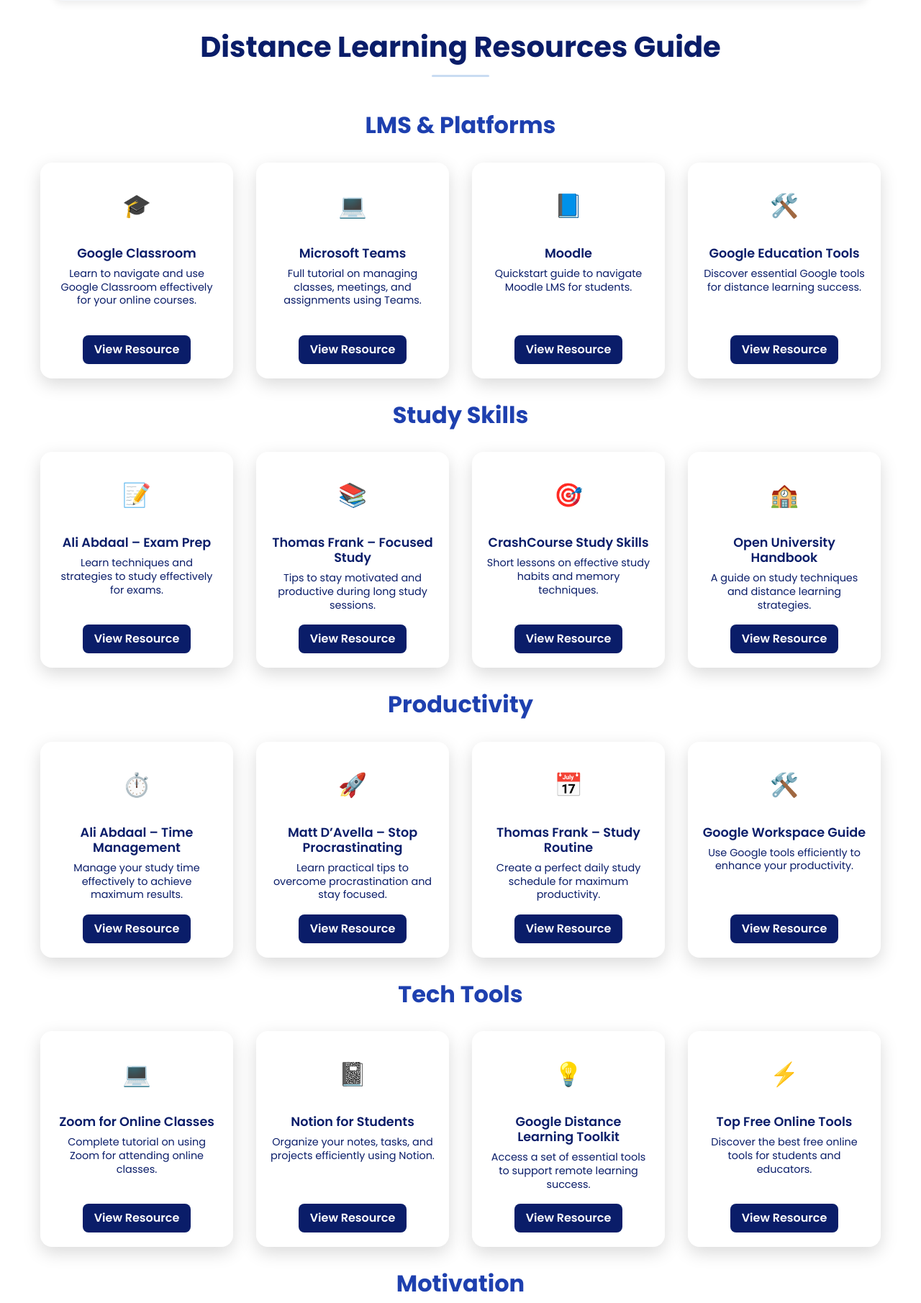
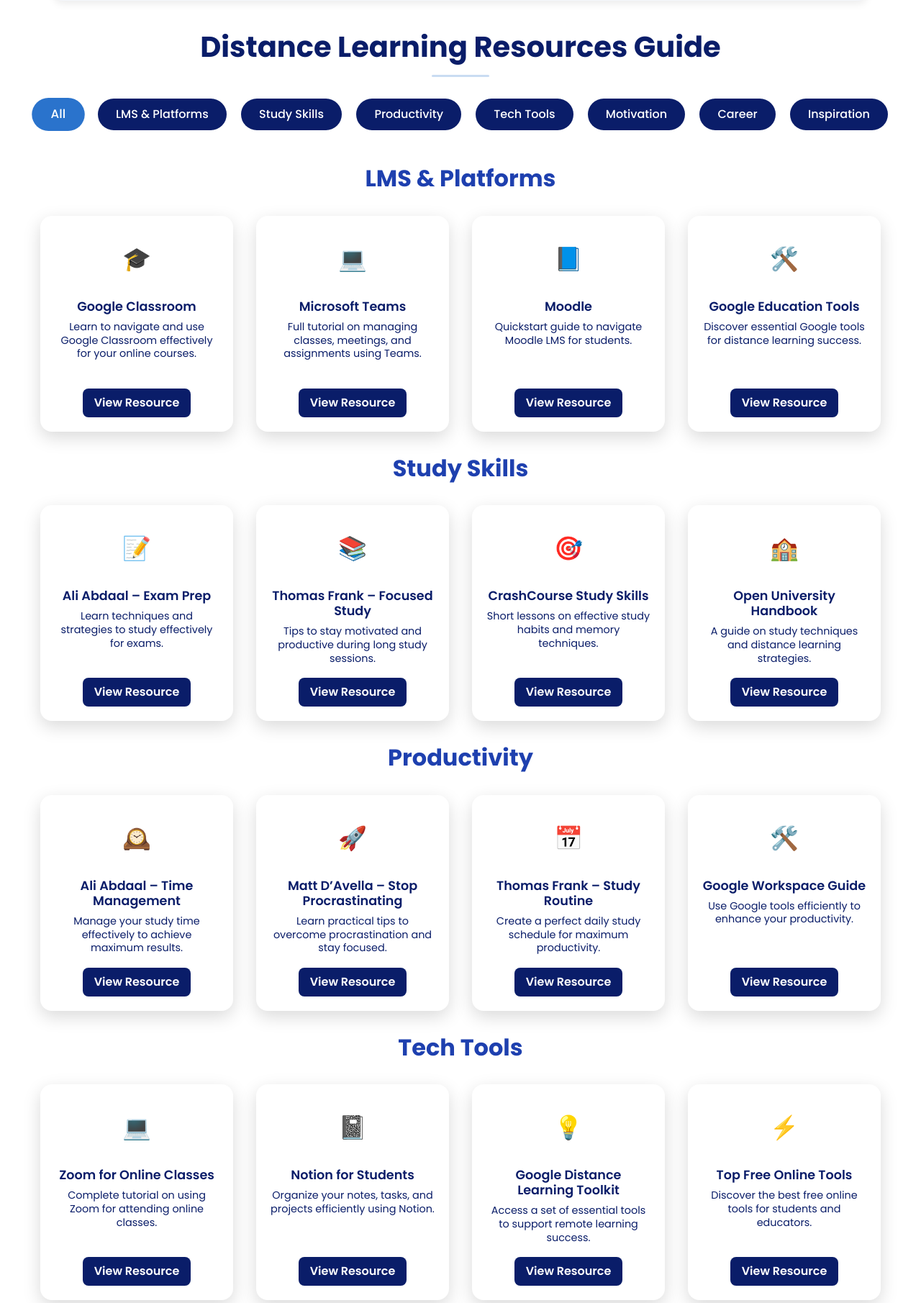
Before and after one commit to khushi2488/Learning-Management-System-Nalanda-Open-University-, a Django app: page /resources/ in a window 1280 px wide. Shown: the part 820-2631 px from the top of the page at 72% size. Run offline with Django 4.2, Linux system fonts and the light colour scheme; some libraries are stand-ins or nearby versions.

Commit message:
Added the category wise resource selection functionality

```diff
--- a/nouapp/templates/resources.html
+++ b/nouapp/templates/resources.html
@@ -11,7 +11,7 @@
     --text-dark: #1e293b;
     --text-light: #64748b;
     --bg-light: #f8fafc;
-  --card-shadow: rgba(0,0,0,0.15);
+    --card-shadow: rgba(0, 0, 0, 0.15);
     --spacing: 4rem;
   }
 
@@ -28,8 +28,15 @@
     font-family: 'Poppins', sans-serif;
   }
 
-.home h3 { font-size: 2.5rem; font-weight: 700; }
-.home p { font-size: 1.2rem; margin-top: 10px; }
+  .home h3 {
+    font-size: 2.5rem;
+    font-weight: 700;
+  }
+
+  .home p {
+    font-size: 1.2rem;
+    margin-top: 10px;
+  }
 
   /* Info Section */
   .about-info {
@@ -37,7 +44,7 @@
     border-radius: 12px;
     padding: 2rem 1rem;
     margin: 2rem 5%;
-  box-shadow: 0 4px 12px rgba(0,0,0,0.08);
+    box-shadow: 0 4px 12px rgba(0, 0, 0, 0.08);
     text-align: center;
     font-family: 'Poppins', sans-serif;
   }
@@ -69,13 +76,13 @@
     border-radius: 25px;
     font-weight: 500;
     color: var(--text-dark);
-  box-shadow: 0 2px 6px rgba(0,0,0,0.08);
+    box-shadow: 0 2px 6px rgba(0, 0, 0, 0.08);
     transition: transform 0.3s, box-shadow 0.3s;
   }
 
   .about-info ul li:hover {
     transform: translateY(-3px);
-  box-shadow: 0 6px 15px rgba(0,0,0,0.12);
+    box-shadow: 0 6px 15px rgba(0, 0, 0, 0.12);
   }
 
   /* Resource Cards */
@@ -136,7 +143,7 @@
     border-radius: 12px;
     font-size: 2rem;
     margin-bottom: 1rem;
-  background: rgba(255,255,255,0.2);
+    background: rgba(255, 255, 255, 0.2);
     color: white;
     font-weight: bold;
   }
@@ -154,10 +161,11 @@
     line-height: 1.3;
   }
 
-.resource-section h2{
+  .resource-section h2 {
     margin-top: 2rem;
     margin-bottom: 2rem;
   }
+
   .resource-card button {
     background: #0a1d69;
     color: #fff;
@@ -182,7 +190,9 @@
   }
 
   @media(max-width:480px) {
-  .resource-grid { grid-template-columns: 1fr; }
+    .resource-grid {
+      grid-template-columns: 1fr;
+    }
   }
 
   hr {
@@ -193,6 +203,82 @@
     margin: 15px auto;
     border-radius: 2px;
   }
+
+
+  .tabs {
+  text-align: center;
+  margin: 30px 0;
+}
+
+.tab-btn {
+  background: #0a1d69;
+  color: white;
+  border: none;
+  padding: 10px 25px;
+  margin: 0 8px;
+  border-radius: 25px;
+  font-weight: 500;
+  transition: all 0.3s ease;
+  cursor: pointer;
+}
+
+.tab-btn:hover,
+.tab-btn.active {
+  background: #2a73cc;
+  transform: scale(1.05);
+}
+
+/* DROPDOWN FOR MOBILE */
+.course-dropdown {
+  display: none;
+  width: 250px;
+  margin: 20px auto;
+  position: relative;
+  font-family: 'Poppins', sans-serif;
+  cursor: pointer;
+}
+
+.course-dropdown .selected {
+  background: white;
+  border: 1px solid #0a1d69;
+  color: #0a1d69;
+  padding: 10px 15px;
+  border-radius: 25px;
+  text-align: center;
+}
+
+.course-dropdown .options {
+  display: none;
+  position: absolute;
+  top: 100%;
+  left: 0;
+  width: 100%;
+  background: white;
+  border: 1px solid #0a1d69;
+  border-radius: 0 0 12px 12px;
+  overflow: hidden;
+  z-index: 10;
+}
+
+.course-dropdown .options div {
+  padding: 10px 15px;
+  color: #0a1d69;
+}
+
+.course-dropdown .options div:hover {
+  background: #1944a3;
+  color: white;
+}
+
+@media screen and (max-width: 768px) {
+  .tabs {
+    display: none;
+  }
+  .course-dropdown {
+    display: block;
+  }
+}
+
 
 </style>
 
@@ -220,13 +306,44 @@
   </ul>
 </section>
 
-<h2 style="text-align:center; font-weight: bold; margin-top: 40px; color:#0a1d69; font-size: 40px;">Distance Learning Resources Guide
+<h2 style="text-align:center; font-weight: bold; margin-top: 40px; color:#0a1d69; font-size: 40px;">Distance Learning
+  Resources Guide
 </h2>
 <hr>
 
+<!-- tabs  -->
+ <div class="tabs">
+  <button class="tab-btn active" onclick="showCategory('all', event)">All</button>
+  <button class="tab-btn" onclick="showCategory('lms', event)">LMS & Platforms</button>
+  <button class="tab-btn" onclick="showCategory('study', event)">Study Skills</button>
+  <button class="tab-btn" onclick="showCategory('productivity', event)">Productivity</button>
+  <button class="tab-btn" onclick="showCategory('tech', event)">Tech Tools</button>
+  <button class="tab-btn" onclick="showCategory('motivation', event)">Motivation</button>
+  <button class="tab-btn" onclick="showCategory('career', event)">Career</button>
+  <button class="tab-btn" onclick="showCategory('inspiration', event)">Inspiration</button>
+</div>
+
+<!-- DROPDOWN (for mobile) -->
+<div class="course-dropdown">
+  <div class="selected">All ▼</div>
+  <div class="options">
+    <div data-tab="all">All</div>
+    <div data-tab="lms">LMS & Platforms</div>
+    <div data-tab="study">Study Skills</div>
+    <div data-tab="productivity">Productivity</div>
+    <div data-tab="tech">Tech Tools</div>
+    <div data-tab="motivation">Motivation</div>
+    <div data-tab="career">Career</div>
+    <div data-tab="inspiration">Inspiration</div>
+  </div>
+</div>
+
+<!-- Resources -->
 <!-- Resources -->
 <div class="resource-section">
+
   <!-- LMS & Platforms -->
+  <div id="lms" class="category-section">
     <h2>LMS & Platforms</h2>
     <div class="resource-grid">
       <div class="resource-card">
@@ -235,18 +352,21 @@
         <p>Learn to navigate and use Google Classroom effectively for your online courses.</p>
         <a href="https://youtu.be/pl-tBjAM9g4" target="_blank"><button>View Resource</button></a>
       </div>
+
       <div class="resource-card">
         <div class="thumbnail">💻</div>
         <h3>Microsoft Teams</h3>
         <p>Full tutorial on managing classes, meetings, and assignments using Teams.</p>
         <a href="https://youtu.be/OxfukizkyCA" target="_blank"><button>View Resource</button></a>
       </div>
+
       <div class="resource-card">
         <div class="thumbnail">📘</div>
         <h3>Moodle</h3>
         <p>Quickstart guide to navigate Moodle LMS for students.</p>
         <a href="https://moodle.com/solutions/quickstart/" target="_blank"><button>View Resource</button></a>
       </div>
+
       <div class="resource-card">
         <div class="thumbnail">🛠️</div>
         <h3>Google Education Tools</h3>
@@ -254,8 +374,10 @@
         <a href="https://edu.google.com/learning-center/" target="_blank"><button>View Resource</button></a>
       </div>
     </div>
+  </div>
 
   <!-- Study Skills -->
+  <div id="study" class="category-section">
     <h2>Study Skills</h2>
     <div class="resource-grid">
       <div class="resource-card">
@@ -264,18 +386,21 @@
         <p>Learn techniques and strategies to study effectively for exams.</p>
         <a href="https://youtu.be/ukLnPbIffxE" target="_blank"><button>View Resource</button></a>
       </div>
+
       <div class="resource-card">
         <div class="thumbnail">📚</div>
         <h3>Thomas Frank – Focused Study</h3>
         <p>Tips to stay motivated and productive during long study sessions.</p>
         <a href="https://youtu.be/p60rN9JEapg" target="_blank"><button>View Resource</button></a>
       </div>
+
       <div class="resource-card">
         <div class="thumbnail">🎯</div>
         <h3>CrashCourse Study Skills</h3>
         <p>Short lessons on effective study habits and memory techniques.</p>
         <a href="https://thecrashcourse.com/topic/studyskills/" target="_blank"><button>View Resource</button></a>
       </div>
+
       <div class="resource-card">
         <div class="thumbnail">🏫</div>
         <h3>Open University Handbook</h3>
@@ -283,28 +408,33 @@
         <a href="https://www.open.edu/openlearn/ocw/mod/oucontent/view.php?id=85735" target="_blank"><button>View Resource</button></a>
       </div>
     </div>
+  </div>
 
   <!-- Productivity -->
+  <div id="productivity" class="category-section">
     <h2>Productivity</h2>
     <div class="resource-grid">
       <div class="resource-card">
-      <div class="thumbnail">⏱️</div>
+        <div class="thumbnail">🕰️</div>
         <h3>Ali Abdaal – Time Management</h3>
         <p>Manage your study time effectively to achieve maximum results.</p>
         <a href="https://youtu.be/lHfjvYzr-3g" target="_blank"><button>View Resource</button></a>
       </div>
+
       <div class="resource-card">
         <div class="thumbnail">🚀</div>
         <h3>Matt D’Avella – Stop Procrastinating</h3>
         <p>Learn practical tips to overcome procrastination and stay focused.</p>
         <a href="https://www.youtube.com/watch?v=km4pOGd_lHw" target="_blank"><button>View Resource</button></a>
       </div>
+
       <div class="resource-card">
         <div class="thumbnail">📅</div>
         <h3>Thomas Frank – Study Routine</h3>
         <p>Create a perfect daily study schedule for maximum productivity.</p>
         <a href="https://www.youtube.com/watch?v=FwY3Q1e8DZE" target="_blank"><button>View Resource</button></a>
       </div>
+
       <div class="resource-card">
         <div class="thumbnail">🛠️</div>
         <h3>Google Workspace Guide</h3>
@@ -312,8 +442,10 @@
         <a href="https://edu.google.com/intl/en/products/workspace-for-education/tools/" target="_blank"><button>View Resource</button></a>
       </div>
     </div>
+  </div>
 
   <!-- Tech Tools -->
+  <div id="tech" class="category-section">
     <h2>Tech Tools</h2>
     <div class="resource-grid">
       <div class="resource-card">
@@ -322,18 +454,21 @@
         <p>Complete tutorial on using Zoom for attending online classes.</p>
         <a href="https://youtu.be/QOUwumKCW7M" target="_blank"><button>View Resource</button></a>
       </div>
+
       <div class="resource-card">
         <div class="thumbnail">📓</div>
         <h3>Notion for Students</h3>
         <p>Organize your notes, tasks, and projects efficiently using Notion.</p>
         <a href="https://www.youtube.com/watch?v=KzKoEogT5zc" target="_blank"><button>View Resource</button></a>
       </div>
+
       <div class="resource-card">
         <div class="thumbnail">💡</div>
         <h3>Google Distance Learning Toolkit</h3>
         <p>Access a set of essential tools to support remote learning success.</p>
         <a href="https://edu.google.com/intl/en/resources/distance-learning/" target="_blank"><button>View Resource</button></a>
       </div>
+
       <div class="resource-card">
         <div class="thumbnail">⚡</div>
         <h3>Top Free Online Tools</h3>
@@ -341,8 +476,10 @@
         <a href="https://www.youtube.com/watch?v=dQw4w9WgXcQ" target="_blank"><button>View Resource</button></a>
       </div>
     </div>
+  </div>
 
   <!-- Motivation -->
+  <div id="motivation" class="category-section">
     <h2>Motivation</h2>
     <div class="resource-grid">
       <div class="resource-card">
@@ -351,18 +488,21 @@
         <p>Learn how to stay calm and focused during stressful times.</p>
         <a href="https://youtu.be/8jPQjjsBbIc" target="_blank"><button>View Resource</button></a>
       </div>
+
       <div class="resource-card">
         <div class="thumbnail">🎤</div>
         <h3>TEDx – Why Do We Fall?</h3>
         <p>Motivational talk on resilience and learning from failures.</p>
         <a href="https://youtu.be/mgmVOuLgFB0" target="_blank"><button>View Resource</button></a>
       </div>
+
       <div class="resource-card">
         <div class="thumbnail">🌍</div>
         <h3>WHO – Mental Health</h3>
         <p>Guidelines on mental health and well-being during challenging times.</p>
         <a href="https://www.who.int/docs/default-source/coronaviruse/mental-health-considerations.pdf" target="_blank"><button>View Resource</button></a>
       </div>
+
       <div class="resource-card">
         <div class="thumbnail">✨</div>
         <h3>Stay Motivated Daily</h3>
@@ -370,8 +510,10 @@
         <a href="https://www.youtube.com/watch?v=dQw4w9WgXcQ" target="_blank"><button>View Resource</button></a>
       </div>
     </div>
+  </div>
 
   <!-- Career -->
+  <div id="career" class="category-section">
     <h2>Career</h2>
     <div class="resource-grid">
       <div class="resource-card">
@@ -380,18 +522,21 @@
         <p>Learn data analysis using Python with practical examples.</p>
         <a href="https://youtu.be/r-uOLxNrNk8" target="_blank"><button>View Resource</button></a>
       </div>
+
       <div class="resource-card">
         <div class="thumbnail">💼</div>
         <h3>Google Digital Garage</h3>
         <p>Enhance your career skills with free courses from Google.</p>
         <a href="https://learndigital.withgoogle.com/digitalgarage" target="_blank"><button>View Resource</button></a>
       </div>
+
       <div class="resource-card">
         <div class="thumbnail">🚀</div>
         <h3>Top Skills to Learn in 2025</h3>
         <p>Discover the most in-demand skills to advance your career.</p>
         <a href="https://www.simplilearn.com/top-skills-to-learn-2025" target="_blank"><button>View Resource</button></a>
       </div>
+
       <div class="resource-card">
         <div class="thumbnail">📈</div>
         <h3>LinkedIn Learning</h3>
@@ -399,8 +544,10 @@
         <a href="https://www.linkedin.com/learning" target="_blank"><button>View Resource</button></a>
       </div>
     </div>
+  </div>
 
   <!-- Inspiration -->
+  <div id="inspiration" class="category-section">
     <h2>Inspiration</h2>
     <div class="resource-grid">
       <div class="resource-card">
@@ -409,18 +556,21 @@
         <p>Inspiring talks on learning, teaching, and personal growth.</p>
         <a href="https://www.ted.com/topics/education" target="_blank"><button>View Resource</button></a>
       </div>
+
       <div class="resource-card">
         <div class="thumbnail">🌟</div>
         <h3>Bill Gates – Learning Tips</h3>
         <p>Advice on how to continuously learn and grow in life.</p>
         <a href="https://www.gatesnotes.com/Education" target="_blank"><button>View Resource</button></a>
       </div>
+
       <div class="resource-card">
         <div class="thumbnail">📖</div>
         <h3>Book Summaries</h3>
         <p>Get inspiration from top books and authors for personal growth.</p>
         <a href="https://www.getabstract.com/en/" target="_blank"><button>View Resource</button></a>
       </div>
+
       <div class="resource-card">
         <div class="thumbnail">🌐</div>
         <h3>Online Learning Inspiration</h3>
@@ -429,4 +579,75 @@
       </div>
     </div>
   </div>
+
+</div>
+
+
+<script>
+// Function to show category
+function showCategory(category, event) {
+  // Hide all category sections
+  document.querySelectorAll('.category-section').forEach(sec => {
+    sec.style.display = 'none';
+  });
+
+  // Remove active class from all tab buttons
+  document.querySelectorAll('.tab-btn').forEach(btn => {
+    btn.classList.remove('active');
+  });
+
+  // Show the selected section(s)
+  if (category === 'all') {
+    document.querySelectorAll('.category-section').forEach(sec => {
+      sec.style.display = 'block';
+    });
+  } else {
+    const section = document.getElementById(category);
+    if (section) {
+      section.style.display = 'block';
+    }
+  }
+
+  // Add active class to clicked tab
+  if (event && event.target) {
+    event.target.classList.add('active');
+  }
+}
+
+// Dropdown logic for mobile
+const dropdown = document.querySelector('.course-dropdown');
+const selected = dropdown.querySelector('.selected');
+const options = dropdown.querySelector('.options');
+
+selected.addEventListener('click', () => {
+  // Toggle dropdown visibility
+  options.style.display = options.style.display === 'block' ? 'none' : 'block';
+});
+
+options.querySelectorAll('div').forEach(opt => {
+  opt.addEventListener('click', () => {
+    const category = opt.getAttribute('data-tab');
+    selected.textContent = opt.textContent + ' ▼';
+    options.style.display = 'none';
+
+    // Find corresponding tab button
+    const tabButton = document.querySelector(`.tab-btn[onclick*="${category}"]`);
+    showCategory(category, { target: tabButton });
+  });
+});
+
+// Close dropdown if user clicks outside
+window.addEventListener('click', (e) => {
+  if (!dropdown.contains(e.target)) {
+    options.style.display = 'none';
+  }
+});
+
+// Default view: show all categories
+document.addEventListener('DOMContentLoaded', () => {
+  const defaultTab = document.querySelector('.tab-btn.active');
+  showCategory('all', { target: defaultTab });
+});
+</script>
+
   {% endblock %}
```
Lines whose indentation alone changed are shown as unchanged.
